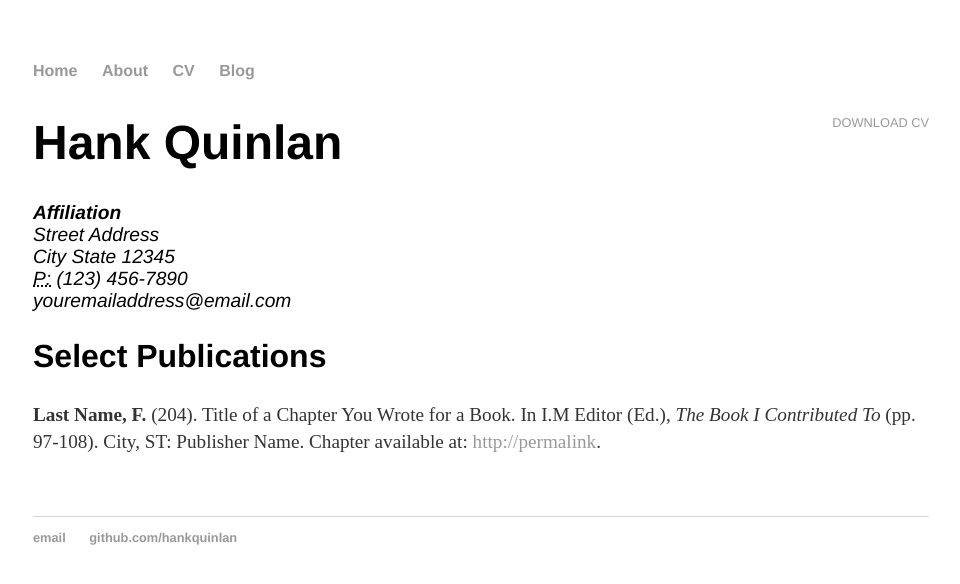
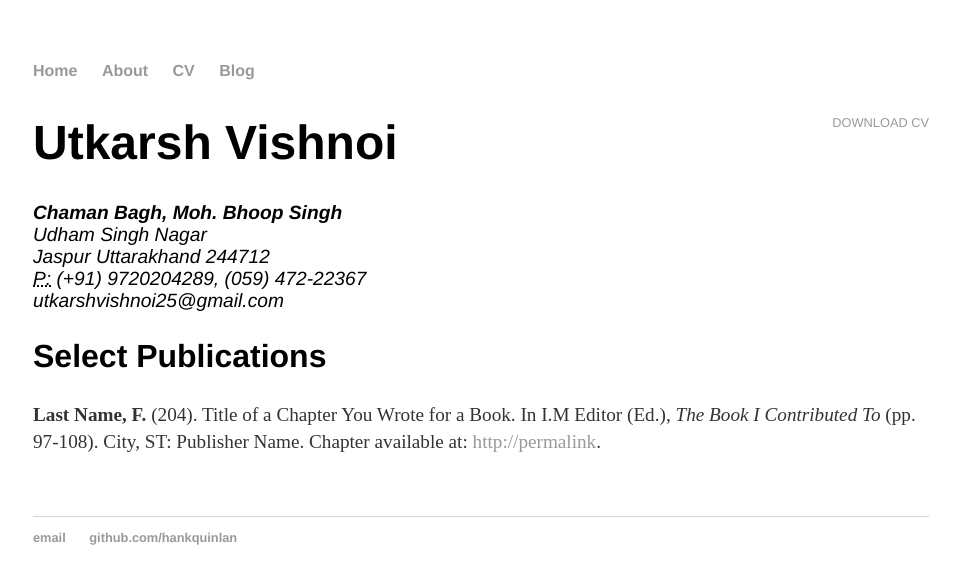
Before and after one commit to Utkarsh-vishnoi/utkarsh-vishnoi.github.io, a Jekyll site: the page built from cv/index.html, in a window 1280 px wide. Shown: the top 584 px of the page, without its empty margins (159-1119 px from the left). Built offline with Jekyll 4.4.1, drawn with Linux system fonts in a browser that asks for light colours.

```diff
--- a/_config.yml
+++ b/_config.yml
@@ -1,3 +1,3 @@
-name: Hank Quinlan, Horrible Cop
+name: Utkarsh Vishnoi, Web Engineer
 markdown: kramdown
 permalink: /blog/:year/:month/:day/:title
--- a/blog/index.html
+++ b/blog/index.html
@@ -1,6 +1,6 @@
 ---
 layout: default
-title: Hank Quinlan's Blog
+title: Utkarsh Vishnoi's Blog
 ---
 <h1>{{ page.title }}</h1>
 <ul class="posts">
--- a/cv/index.html
+++ b/cv/index.html
@@ -1,17 +1,17 @@
 ---
 layout: default
-title: CV of Your Name
+title: CV of Utkarsh Vishnoi
 ---
 
 	<div class="cv">
 		<a href="#" class="download" title="Download CV as PDF">Download CV</a>
-					<h1>Hank Quinlan</h1>
+					<h1>Utkarsh Vishnoi</h1>
 					<address>
-					<strong>Affiliation</strong><br>
-					Street Address<br>
-					City State 12345<br>
-					<abbr title="phone">P:</abbr> (123) 456-7890<br>
-					<span class="obfuscate">youremailaddress@email.com</span>
+					<strong>Chaman Bagh, Moh. Bhoop Singh</strong><br>
+					Udham Singh Nagar<br>
+					Jaspur Uttarakhand 244712<br>
+					<abbr title="phone">P:</abbr> (+91) 9720204289, (059) 472-22367 <br>
+					<span class="obfuscate">utkarshvishnoi25@gmail.com</span>
 					</address>
 
 					<h2>Select Publications</h2>
--- a/index.html
+++ b/index.html
@@ -1,9 +1,9 @@
 ---
 layout: default
-title: Hank Quinlan, Horrible Cop
+title: Utkarsh Vishnoi, Web Engineer
 ---
 
 		<div class="blurb">
-			<h1>Hi there, I'm Hank Quinlan!</h1>
-			<p>I'm best known as the horrible cop from <em>A Touch of Evil</em>. Don't trust me. <a href="/about">Read more about my life...</a></p>
+			<h1>Hi there, I'm Utkarsh Vishnoi!</h1>
+			<p>I'm best known for screwing up websites and give them <em>A Touch of Evil</em>. Don't trust me. <a href="/about">Read more about me...</a></p>
 		</div>
```
Also changed, not shown: about/index.html (+4 -4 lines), blog/atom.xml (+6 -6 lines), README.md.
